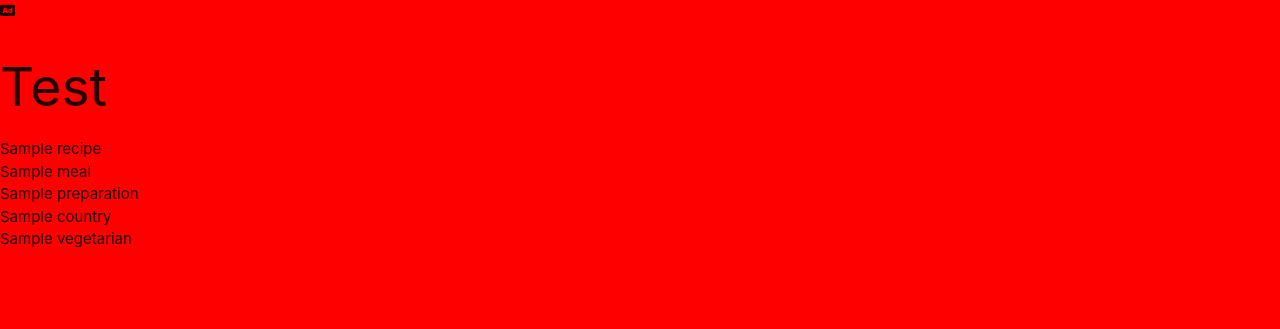
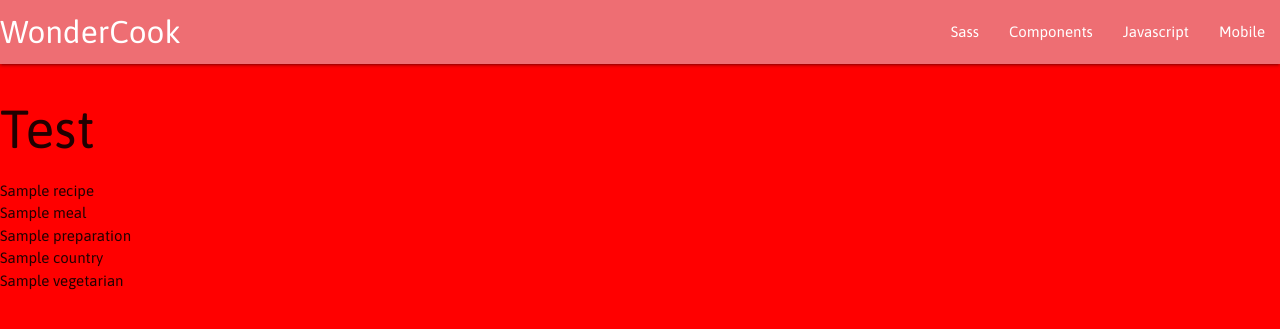
Before and after one commit to kervo/DataCentric_MS3, a Flask app: page / in a window 1280 px wide. Shown: the top 329 px of the page. Run offline with Flask 2, Linux system fonts and the light colour scheme; a database or web service that is not in the repository returns one stand-in record (values such as "Sample title"); some libraries are stand-ins or nearby versions.

Commit message:
navbar added, responsive version tested and working

```diff
--- a/static/css/style.css
+++ b/static/css/style.css
@@ -1,3 +1,4 @@
 body {
   background-color: red;
+  font-family: 'Asap', sans-serif;
 }
--- a/templates/base.html
+++ b/templates/base.html
@@ -1,23 +1,63 @@
 <!DOCTYPE html>
 <html lang="en">
   <head>
-    <meta charset="UTF-8">
-    <meta name="viewport" content="width=device-width, initial-scale=1.0">
-    <link rel="stylesheet" href="https://cdnjs.cloudflare.com/ajax/libs/font-awesome/5.15.1/css/all.min.css"
-    integrity="sha512-+4zCK9k+qNFUR5X+cKL9EIR+ZOhtIloNl9GIKS57V1MyNsYpYcUrUeQc9vNfzsWfV28IaLL3i96P9sdNyeRssA==" crossorigin="anonymous" type="text/css" />
+    <meta charset="UTF-8" />
+    <meta name="viewport" content="width=device-width, initial-scale=1.0" />
+    <link href="https://fonts.googleapis.com/css2?family=Asap:ital,wght@0,400;0,500;0,600;0,700;1,400;1,500;1,600;1,700&display=swap" rel="stylesheet">
+    <link
+      rel="stylesheet"
+      href="https://cdnjs.cloudflare.com/ajax/libs/font-awesome/5.15.1/css/all.min.css"
+      integrity="sha512-+4zCK9k+qNFUR5X+cKL9EIR+ZOhtIloNl9GIKS57V1MyNsYpYcUrUeQc9vNfzsWfV28IaLL3i96P9sdNyeRssA=="
+      crossorigin="anonymous"
+      type="text/css"
+    />
     <!-- Materialize CSS Styling -->
-    <link rel="stylesheet" href="https://cdnjs.cloudflare.com/ajax/libs/materialize/1.0.0/css/materialize.min.css" type="text/css" />
-    <link rel="stylesheet" href="{{url_for('static', filename='css/style.css')}}" type="text/css" />
+    <link
+      rel="stylesheet"
+      href="https://cdnjs.cloudflare.com/ajax/libs/materialize/1.0.0/css/materialize.min.css"
+      type="text/css"
+    />
+    <link
+      rel="stylesheet"
+      href="{{ url_for('static', filename='css/style.css') }}"
+      type="text/css"
+    />
     <title>WonderCook</title>
   </head>
   <body>
-<i class="fas fa-ad"></i>
+    <header>
+      <!-- Navbar for full screen version -->
+      <nav class="nav-extended">
+        <div class="nav-wrapper">
+          <a href="#!" class="brand-logo">WonderCook</a>
+          <a href="#" data-target="mobile-demo" class="sidenav-trigger">
+            <i class="fas fa-hamburger"></i></a>
+          <ul class="right hide-on-med-and-down">
+            <li><a href="sass.html">Sass</a></li>
+            <li><a href="badges.html">Components</a></li>
+            <li><a href="collapsible.html">Javascript</a></li>
+            <li><a href="mobile.html">Mobile</a></li>
+          </ul>
+        </div>
+      </nav>
+      <!-- Navbar for mobile version -->
+      <ul class="sidenav" id="mobile-demo">
+        <li><a href="sass.html">Sass</a></li>
+        <li><a href="badges.html">Components</a></li>
+        <li><a href="collapsible.html">Javascript</a></li>
+        <li><a href="mobile.html">Mobile</a></li>
+      </ul>
+    </header>
 
-    {% block content %}
-    {% endblock %}
-    <!-- Jquery scripts -->
-    <script src="https://code.jquery.com/jquery-3.5.1.min.js" integrity="sha256-9/aliU8dGd2tb6OSsuzixeV4y/faTqgFtohetphbbj0=" crossorigin="anonymous"></script>
+    {% block content %} {% endblock %}
+    <!-- Compiled Jquery -->
+    <script
+      src="https://code.jquery.com/jquery-3.5.1.min.js"
+      integrity="sha256-9/aliU8dGd2tb6OSsuzixeV4y/faTqgFtohetphbbj0="
+      crossorigin="anonymous"
+    ></script>
     <!-- Compiled and minified JavaScript -->
     <script src="https://cdnjs.cloudflare.com/ajax/libs/materialize/1.0.0/js/materialize.min.js"></script>
+    <script src="{{ url_for('static', filename='js/script.js') }}"></script>
   </body>
 </html>
```
Also changed, not shown: README.md. Lines whose indentation alone changed are shown as unchanged.
